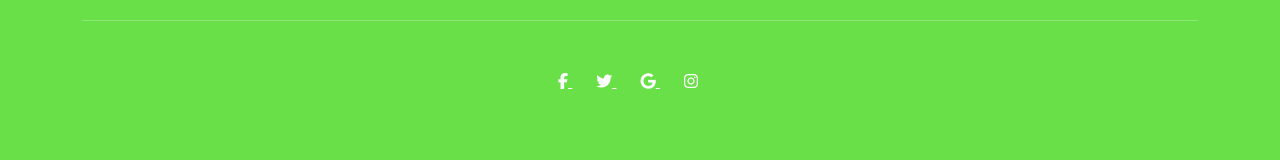
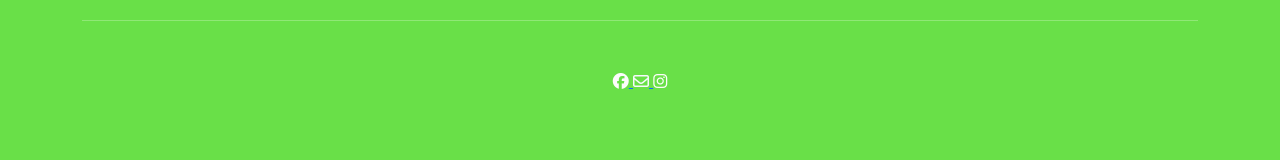
Before and after one commit to ICEI-PUC-Minas-PBR-SI/pbr-si-ads-2023-2-p1-tiaw-g6-tech-sustentavel, a plain HTML site: page src/meusanuncios.index.html in a window 1280 px wide. Shown: the part 2185-2345 px from the top of the page. Drawn offline with nearby package versions, Linux system fonts and the light colour scheme; files whose address does not match are found by name.

Commit message:
Atualização do arquivo meusanuncios.index.html
Atualização da iconografia desta página html.

```diff
--- a/src/meusanuncios.index.html
+++ b/src/meusanuncios.index.html
@@ -155,18 +155,15 @@
             <hr class="my-5" />
             <section class="text-center mb-5">
                 <section class="text-center mb-5">
-                    <a href="https://www.facebook.com/?locale=pt_BR" target="_blank" class="text-white me-4">
-                        <i class="fab fa-facebook-f"></i>
-                    </a>
-                    <a href="https://twitter.com/login?lang=pt" target="_blank" class="text-white me-4">
-                        <i class="fab fa-twitter"></i>
-                    </a>
-                    <a href="https://accounts.google.com/servicelogin?hl=pt-br" target="_blank" class="text-white me-4">
-                        <i class="fab fa-google"></i>
-                    </a>
-                    <a href="https://www.instagram.com/accounts/login/" target="_blank" class="text-white me-4">
-                        <i class="fab fa-instagram"></i>
-                    </a>
+                    <a href="https://www.facebook.com/?locale=pt_BR" target="_blank">
+                <i class="fa-brands fa-facebook" style="color: #fdfcfc;"></i>
+                </a>
+                <a href="https://accounts.google.com/servicelogin?hl=pt-br" target="_blank">
+                <i class="fa-regular fa-envelope" style="color: #f6f9fd;"></i>
+                </a>
+                <a href="https://www.instagram.com/accounts/login/" target="_blank">
+                    <i class="fab fa-instagram" style="color: #fdfcfc;"></i>
+                </a>
                 </section>
         </div>
         <div class="text-center p-3">
```
